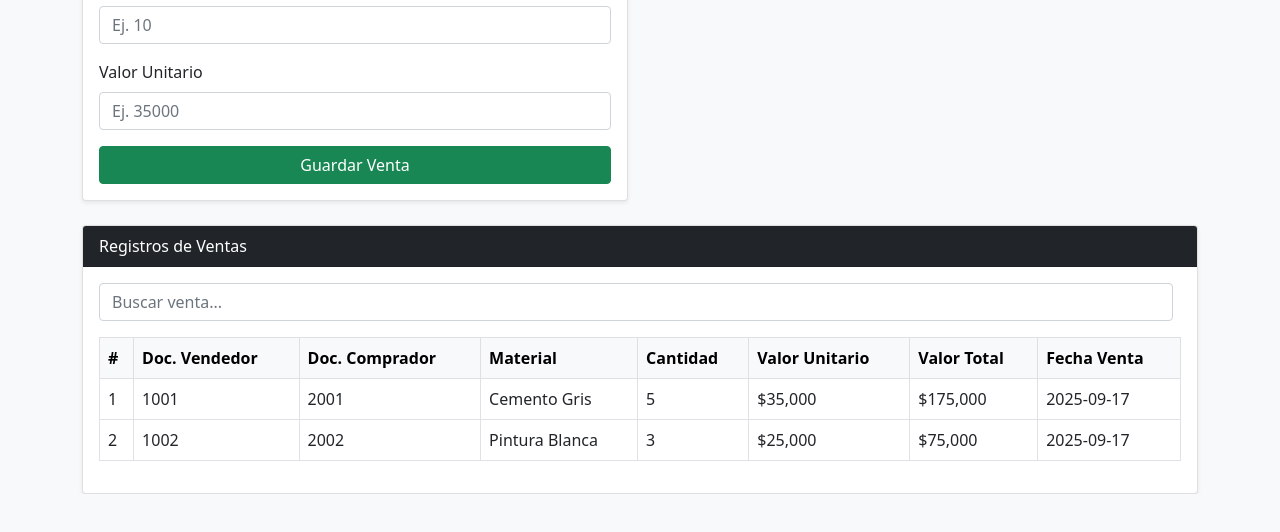
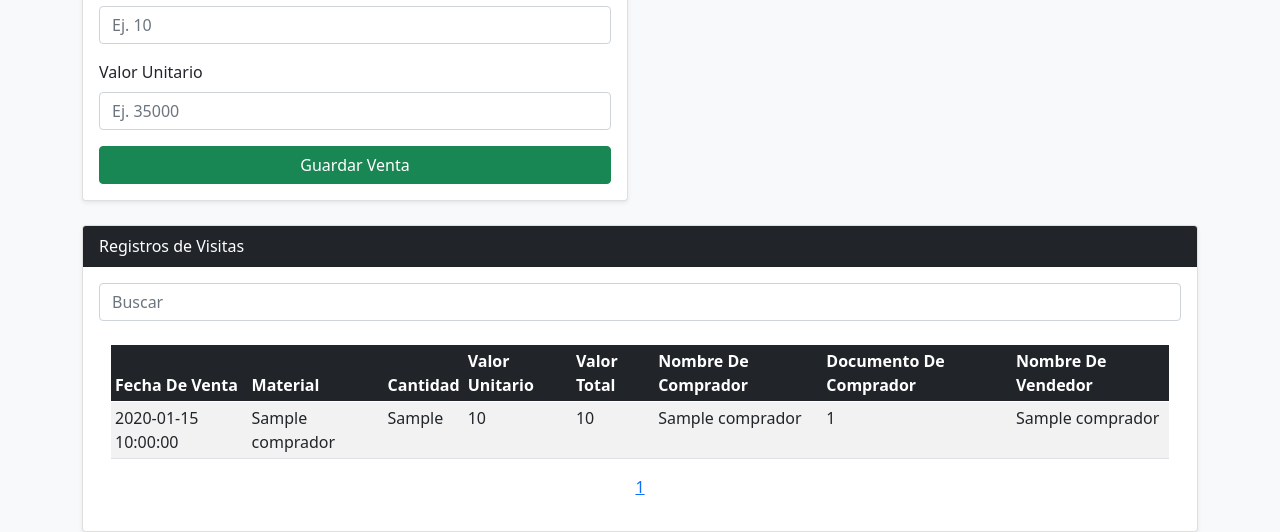
Before and after one commit to Brayan-Stevan/Ferreteria, a PHP site: page / in a window 1280 px wide. Shown: the part 648-1180 px from the top of the page. Before the commit the page ends 1142 px from the top, so only its background shows below. Run offline with PHP 8.4, Linux system fonts and the light colour scheme; tables that the repository leaves empty or names only in its code hold one stand-in row (values such as "Sample post").

Commit message:
Busqueda En Linea Inplementada

```diff
--- /dev/null
+++ b/buscar_registro.php
@@ -0,0 +1,114 @@
+<?php
+session_start();
+require_once("database/connection.php");
+
+
+$db = new Database();
+$con = $db->conectar();
+
+$mysqli = new mysqli("localhost", "root", "", "ferrmundial");
+
+$por_pagina = 17;
+
+if (isset($_GET['pagina'])) {
+    $pagina = $_GET['pagina'];
+} else {
+    $pagina = 1;
+}
+
+$empieza = ($pagina - 1) * $por_pagina;
+
+$salida = "";
+$query = $query = "SELECT * FROM venta
+    INNER JOIN vendedor
+    ON venta.id_documento = vendedor.id_documento
+    INNER JOIN comprador
+    ON venta.id_comprador = comprador.id_comprador
+    ORDER BY venta.id_venta
+    LIMIT $empieza, $por_pagina;";
+
+
+if (isset($_POST['consulta'])) {
+    $q = $mysqli->real_escape_string($_POST['consulta']);
+    $query = "SELECT * FROM venta
+    INNER JOIN vendedor
+    ON venta.id_documento = vendedor.id_documento
+    INNER JOIN comprador
+    ON venta.id_comprador = comprador.id_comprador
+    WHERE venta.fecha_venta LIKE '%".$q."%'
+    OR venta.nombre_material LIKE '%".$q."%'
+    OR venta.cantidad LIKE '%".$q."%'
+    OR venta.valor_unitario LIKE '%".$q."%'
+    OR venta.valor_total LIKE '%".$q."%'
+    OR vendedor.id_documento LIKE '%".$q."%'
+    OR vendedor.nombre_vendedor LIKE '%".$q."%'
+    OR comprador.id_comprador LIKE '%".$q."%'
+    OR comprador.nombre_comprador LIKE '%".$q."%'
+    OR comprador.telefono LIKE '%".$q."%'";
+
+}
+
+$result = $mysqli->query($query);
+
+if ($result->num_rows > 0) {
+    $salida .= "<br>
+    <div class='container'>
+        <table class='table table tablas table-hover table-sm table-striped'>
+            <thead class='table-dark'>
+                <tr>
+                    <th>Fecha De Venta</th>
+                    <th>Material</th>
+                    <th>Cantidad</th>
+                    <th>Valor Unitario</th>
+                    <th>Valor Total</th>
+                    <th>Nombre De Comprador</th>
+                    <th>Documento De Comprador</th>
+                    <th>Nombre De Vendedor</th>
+                </tr>
+            </thead>
+            <tbody>";
+
+    while ($fila = $result->fetch_assoc()) {
+    $salida .= "<tr>
+        <td>".$fila['fecha_venta']."</td>
+        <td>".$fila['nombre_material']."</td>
+        <td>".$fila['cantidad']."</td>
+        <td>".$fila['valor_unitario']."</td>
+        <td>".$fila['valor_total']."</td>
+        <td>".$fila['nombre_comprador']."</td>
+        <td>".$fila['id_comprador']."</td>
+        <td>".$fila['nombre_vendedor']."</td>
+    </tr>";
+}
+
+    $salida .= "</tbody></table>";
+} else {
+    $salida .= "No Se Encuentran Datos";
+}
+
+echo $salida;
+$mysqli->close();
+?>
+
+<?php
+// Paginación
+$sql = $con->prepare("SELECT COUNT(*)
+                      FROM venta
+                      INNER JOIN vendedor
+                        ON venta.id_documento = vendedor.id_documento
+                      INNER JOIN comprador
+                        ON venta.id_comprador = comprador.id_comprador");
+$sql->execute();
+$resul = $sql->fetchColumn();
+$total_paginas = ceil($resul / $por_pagina);
+
+if ($total_paginas == 0) {
+    echo "<center>Lista Vacía</center>";
+} else {
+    echo "<center><a href='search_user.php?pagina=1'><i class='fa fa-arrow-left'></i></a>";
+    for ($i = 1; $i <= $total_paginas; $i++) {
+        echo "<a href='search_user.php?pagina=".$i."'> ".$i." </a>";
+    }
+    echo "<a href='search_user.php?pagina=$total_paginas'><i class='fa fa-arrow-right'></i></a></center>";
+}
+?>
--- a/index.php
+++ b/index.php
@@ -90,7 +90,7 @@ $con = $db->conectar();
           Cargar Ventas desde Archivo CSV
         </div>
         <div class="card-body">
-          <form action="importar_csv.php" method="POST" enctype="multipart/form-data">
+          <form action="importar_scv.php" method="POST" enctype="multipart/form-data">
             <div class="mb-3">
               <label for="csv_file" class="form-label">Seleccionar archivo (.csv)</label>
               <input type="file" class="form-control" id="csv_file" name="csv_file" accept=".csv" required>
@@ -108,55 +108,20 @@ $con = $db->conectar();
   <!-- Tabla de registros -->
   <div class="card shadow-sm mt-4">
             <div class="card-header bg-dark text-white">
-      Registros de Ventas
+                Registros de Visitas
             </div>
             <div class="card-body">
-
-      <!-- Barra de búsqueda -->
-      <form class="d-flex mb-3" role="search">
-        <input class="form-control me-2" type="text" id="caja-busqueda" placeholder="Buscar venta..." aria-label="Search">
-      </form>
-
                 <table class="table table-hover table-bordered">
                     <thead class="table-light">
-          <tr>
-            <th>#</th>
-            <th>Doc. Vendedor</th>
-            <th>Doc. Comprador</th>
-            <th>Material</th>
-            <th>Cantidad</th>
-            <th>Valor Unitario</th>
-            <th>Valor Total</th>
-            <th>Fecha Venta</th>
-          </tr>
-        </thead>
-        <tbody id="datos">
-          <!-- Ejemplo de datos de prueba -->
-          <tr>
-            <td>1</td>
-            <td>1001</td>
-            <td>2001</td>
-            <td>Cemento Gris</td>
-            <td>5</td>
-            <td>$35,000</td>
-            <td>$175,000</td>
-            <td>2025-09-17</td>
-          </tr>
-          <tr>
-            <td>2</td>
-            <td>1002</td>
-            <td>2002</td>
-            <td>Pintura Blanca</td>
-            <td>3</td>
-            <td>$25,000</td>
-            <td>$75,000</td>
-            <td>2025-09-17</td>
-          </tr>
-        </tbody>
+                        <form class="d-flex" role="search">
+                            <!-- <label for="caja_busqueda">Buscar: </label> -->
+                            <input class="form-control me-2" type="text" name="caja-busqueda" id="caja-busqueda" placeholder="Buscar" aria-label="Search">
+                        </form>
+                        <div id="datos"></div>
                 </table>
             </div>
         </div>
-
+    </div>
 </div>
 
 <script src="https://cdn.jsdelivr.net/npm/bootstrap@5.3.2/dist/js/bootstrap.bundle.min.js"></script>
--- /dev/null
+++ b/registros.js
@@ -0,0 +1,25 @@
+$(buscar_registro());
+
+function buscar_registro(consulta) {
+    $.ajax({
+        url: 'buscar_registro.php',
+        type: 'POST',
+        dataType: 'html',
+        data: { consulta: consulta },
+    })
+    .done(function(respuesta) {
+        $("#datos").html(respuesta);
+    })
+    .fail(function() {
+        console.log("error");
+    });
+}
+
+$(document).on('keyup', '#caja-busqueda', function() {
+    var valor = $(this).val();
+    if (valor != "") {
+        buscar_registro(valor);
+    } else {
+        buscar_registro();
+    }
+});
```
Also changed, not shown: importar_scv.php (+22 -14 lines). Lines whose indentation alone changed are shown as unchanged.
